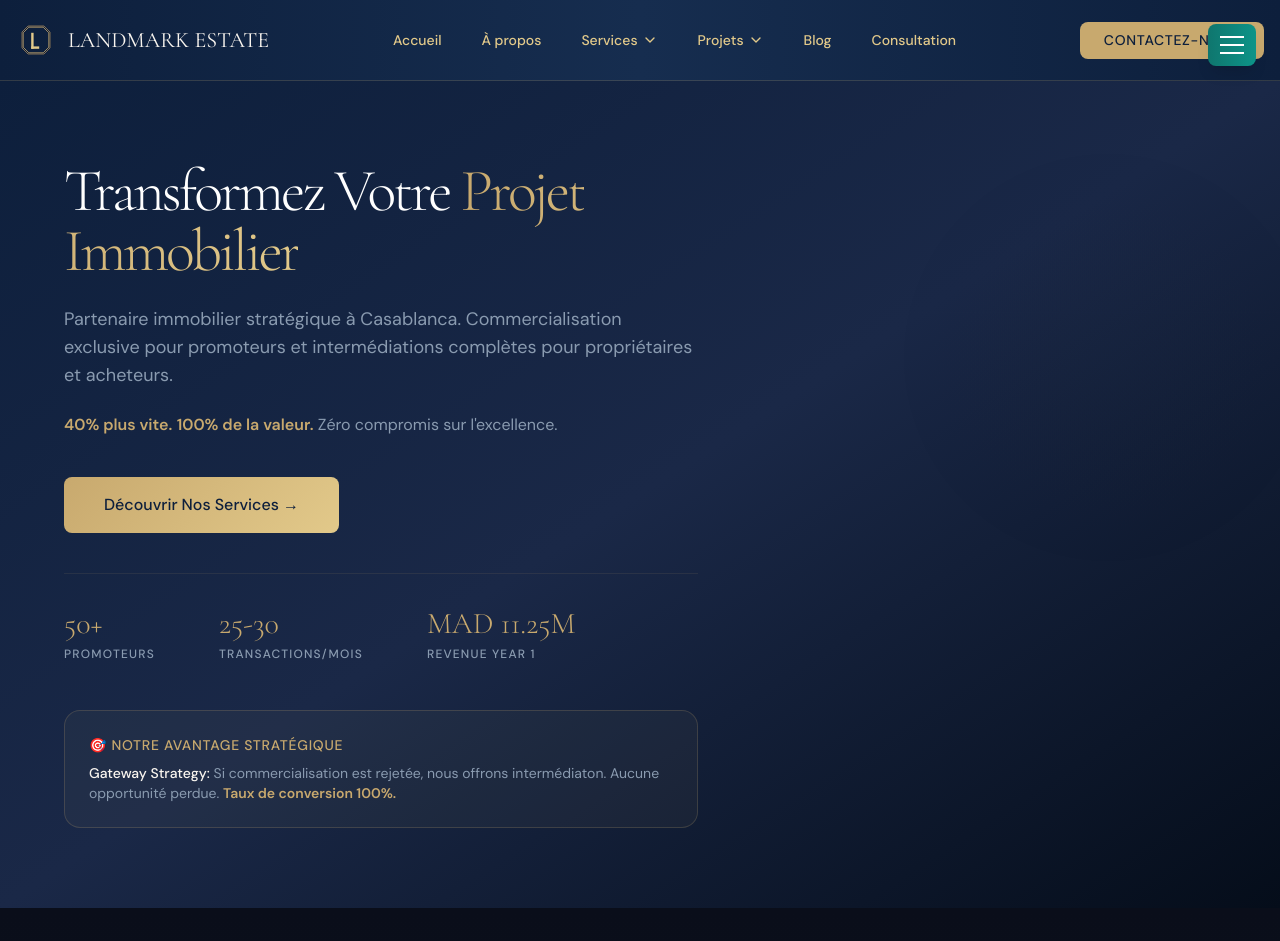
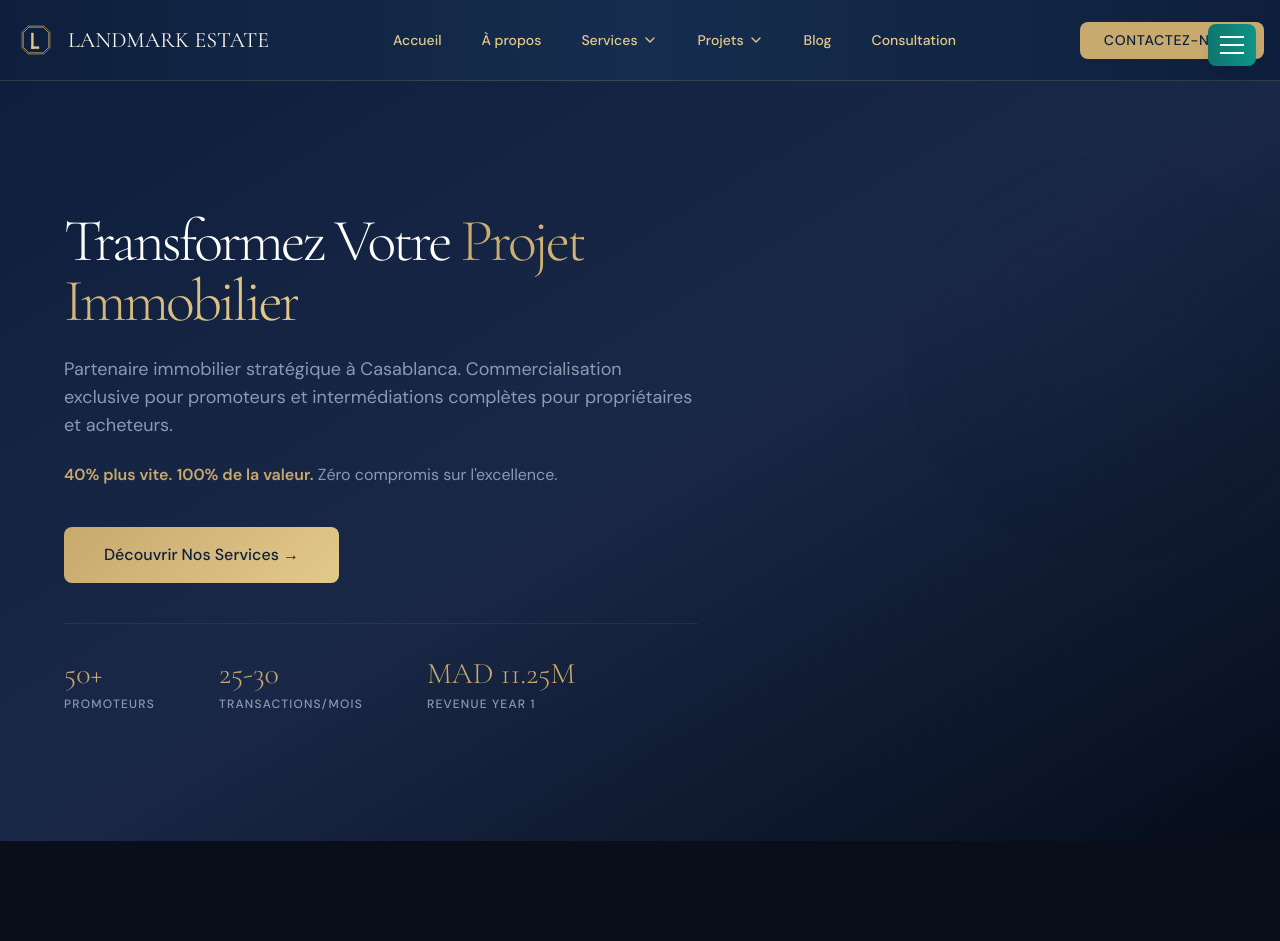
Before and after one commit to SIDKUMAMINE/Immobilier-projet, a Next.js app in the folder sabbar-frontend/: page / in a window 1280 px wide. Shown: the top 941 px of the page. Built offline with nearby package versions, Linux system fonts and the light colour scheme.

Commit message:
Fix: HeroSection button scroll (missing closing div)

```diff
--- a/sabbar-frontend/components/layout/HeroSection.tsx
+++ b/sabbar-frontend/components/layout/HeroSection.tsx
@@ -103,34 +103,6 @@ export default function HeroSection() {
                   </div>
                 </div>
               ))}
-            </div>
-
-            {/* Gateway Strategy Highlight */}
-            <div
-              className="mt-8 md:mt-12 p-4 md:p-6 rounded-2xl"
-              style={{
-                background: 'rgba(200, 169, 110, 0.05)',
-                border: '1px solid rgba(200, 169, 110, 0.2)'
-              }}
-            >
-              <p
-                className="text-xs md:text-sm text-[#C8A96E] font-bold mb-2 uppercase tracking-wider"
-                style={{
-                  fontFamily: "'DM Sans', system-ui, sans-serif",
-                  fontWeight: 500
-                }}
-              >
-                🎯 Notre Avantage Stratégique
-              </p>
-              <p
-                className="text-[#8A9BB0] text-xs md:text-sm leading-relaxed"
-                style={{
-                  fontFamily: "'DM Sans', system-ui, sans-serif",
-                  fontWeight: 400
-                }}
-              >
-                <span style={{ color: '#F9F5EF', fontWeight: 500 }}>Gateway Strategy:</span> Si commercialisation est rejetée, nous offrons intermédiaton. Aucune opportunité perdue. <span style={{ color: '#C8A96E', fontWeight: 600 }}>Taux de conversion 100%.</span>
-              </p>
             </div>
           </div>
 
```
